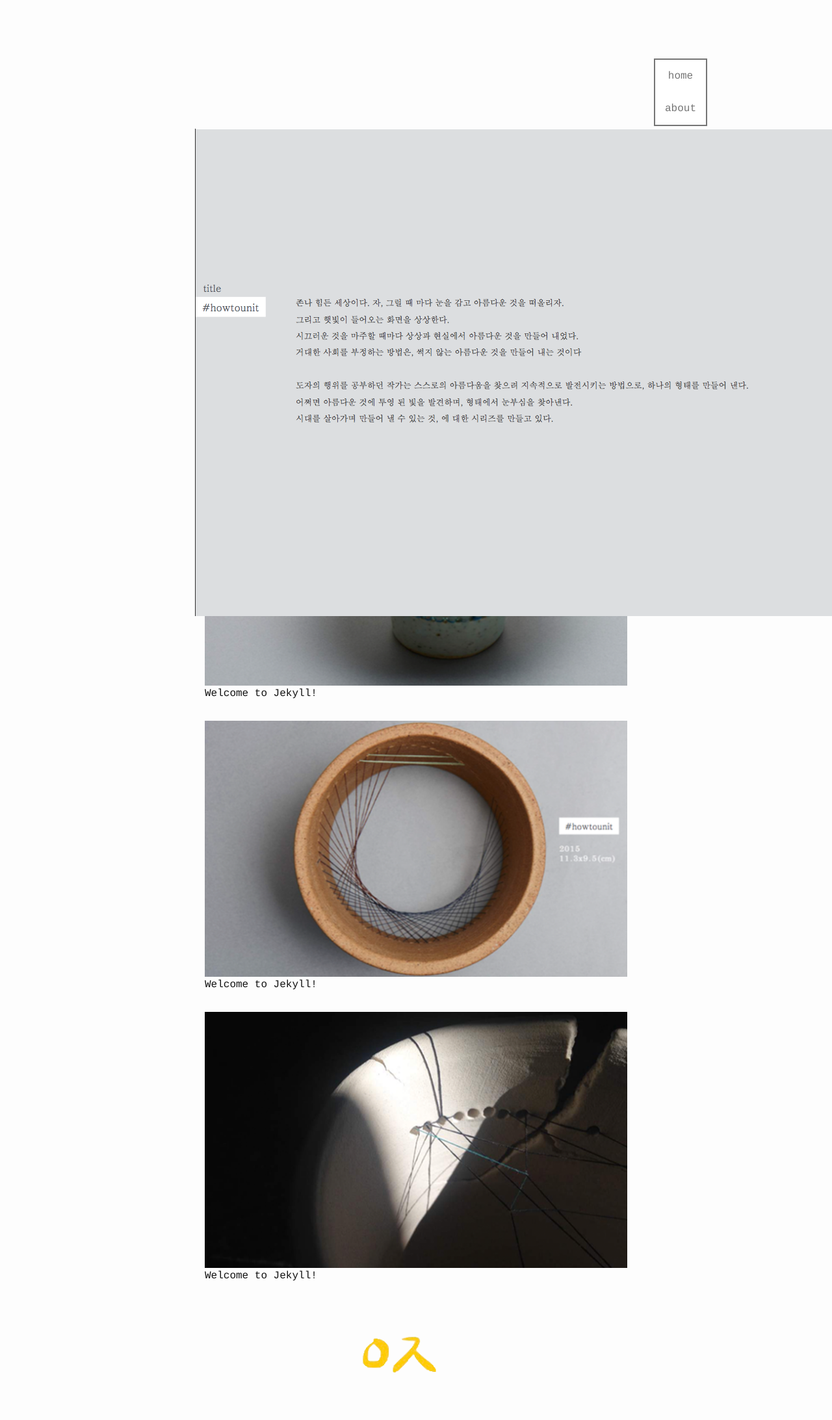
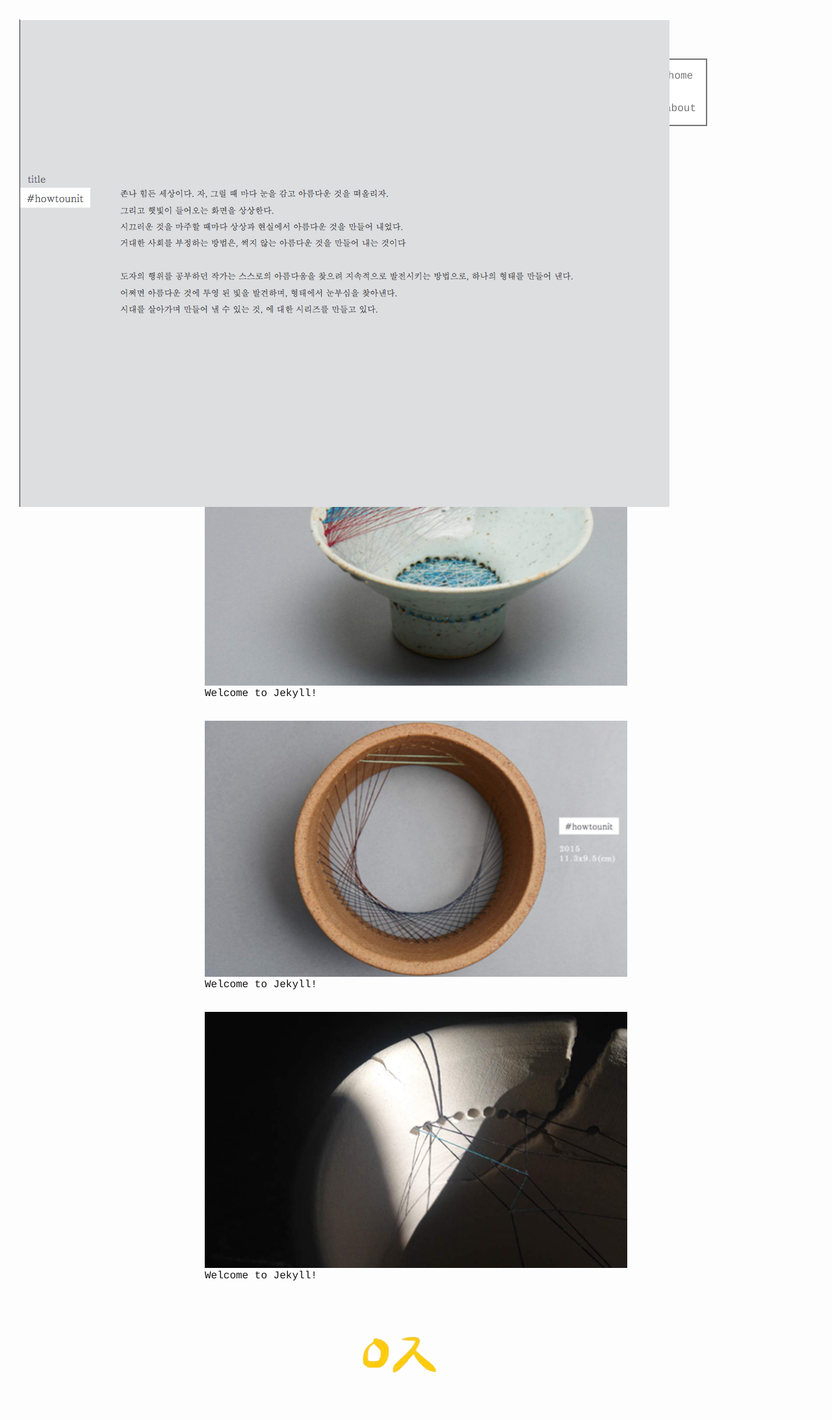
Before and after one commit to brillerkim/eunji, a Jekyll site: the page built from index.html, in a window 1280 px wide. Shown: the whole page at 65% size. Built offline with Jekyll 4.4.1, drawn with Linux system fonts in a browser that asks for light colours; nearby versions of some CDN libraries.

Commit message:
2017. 7. 11 padding

```diff
--- a/_sass/_layout.scss
+++ b/_sass/_layout.scss
@@ -185,7 +185,9 @@
  */
 
 .intro_bg {
-    position: fixed;
+    position: absolute;
+    top:$spacing-unit;
+    left:$spacing-unit;
     background: 0,0,0,0.8;
     z-index: 10001;
     width: 100%;
```
